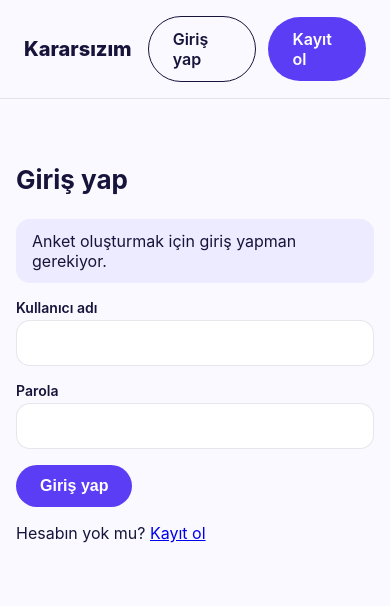
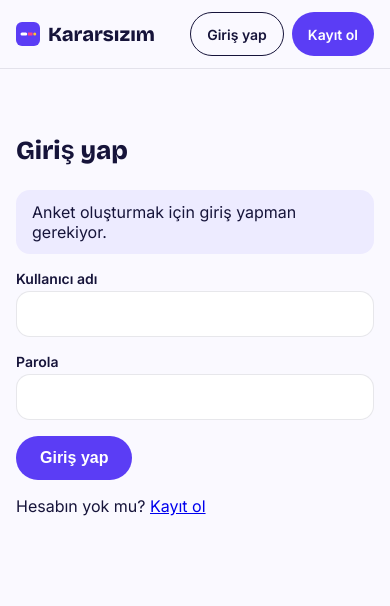
Before and after one commit to Academy-Club/Kararsizim, a Django app: page /giris/?next=/anket/olustur/ in a window 390 px wide. Shown: the top 606 px of the page. Run offline with Django 5.2, Linux system fonts and the light colour scheme.

Commit message:
feat: faz 5 — arayüz cilası
- Google Fonts: Bricolage Grotesque/Inter/JetBrains Mono, preconnect
  + display=swap; başlıklarda Bricolage Grotesque
- --danger tonu WCAG 4.5:1 kontrastı için koyulaştırıldı (--on-brand
  token'ı eklendi, kalan hex/rgba sızıntıları token/color-mix'e taşındı)
- Header'daki mobil taşma bug'ı düzeltildi (flex-wrap + dar ekranda
  küçülen padding), global box-sizing:border-box reset
- Dokunma hedefleri ≥44px, aria-live sunucu render'ında da eklendi
- logo.svg + favicon + dinamik og:title/description (anket sorusu
  paylaşımda görünüyor)
- 404.html (marka diliyle) + 500.html (bağımsız, minimal)
- vote.js: çift gönderimi engelleyen yükleniyor durumu

Lighthouse Accessibility: index/detail/create sayfalarında 100/100.

Co-Authored-By: Claude Sonnet 5 <noreply@anthropic.com>

```diff
--- a/static/css/base.css
+++ b/static/css/base.css
@@ -1,8 +1,17 @@
+*, *::before, *::after {
+  box-sizing: border-box;
+}
+
 body {
   margin: 0;
   background: var(--paper);
   color: var(--ink);
   font-family: "Inter", system-ui, sans-serif;
+}
+
+h1, h2, h3 {
+  font-family: "Bricolage Grotesque", "Inter", system-ui, sans-serif;
+  font-weight: 800;
 }
 
 :focus-visible {
@@ -11,7 +20,10 @@ body {
 }
 
 .btn {
-  display: inline-block;
+  display: inline-flex;
+  align-items: center;
+  justify-content: center;
+  min-height: 44px;
   padding: var(--sp-3) var(--sp-5);
   border-radius: var(--radius-pill);
   font-weight: 600;
@@ -23,7 +35,7 @@ body {
 
 .btn--primary {
   background: var(--violet);
-  color: #fff;
+  color: var(--on-brand);
 }
 
 .btn--secondary {
@@ -34,29 +46,51 @@ body {
 
 .site-header {
   display: flex;
+  flex-wrap: wrap;
   justify-content: space-between;
   align-items: center;
-  gap: var(--sp-4);
+  gap: var(--sp-3);
   padding: var(--sp-4) var(--sp-5);
   border-bottom: 1px solid var(--line);
 }
 
 .site-header__logo {
+  display: inline-flex;
+  align-items: center;
+  gap: var(--sp-2);
+  font-family: "Bricolage Grotesque", "Inter", system-ui, sans-serif;
   font-weight: 800;
   font-size: 20px;
   color: var(--ink);
   text-decoration: none;
 }
 
+.site-header__logo img {
+  width: 24px;
+  height: 24px;
+}
+
 .site-header__nav {
   display: flex;
+  flex-wrap: wrap;
   align-items: center;
-  gap: var(--sp-3);
+  gap: var(--sp-2);
 }
 
 .site-header__user {
   font-weight: 600;
   color: var(--muted);
+}
+
+@media (max-width: 480px) {
+  .site-header {
+    padding: var(--sp-3) var(--sp-4);
+  }
+
+  .site-header__nav .btn {
+    padding: var(--sp-2) var(--sp-4);
+    font-size: 14px;
+  }
 }
 
 .auth-page {
@@ -71,7 +105,7 @@ body {
 }
 
 .info-box {
-  background: rgba(91, 61, 245, 0.08);
+  background: color-mix(in srgb, var(--violet) 8%, transparent);
   color: var(--ink);
   padding: var(--sp-3) var(--sp-4);
   border-radius: var(--radius-input);
@@ -91,11 +125,14 @@ body {
 }
 
 .field input {
+  min-height: 44px;
   padding: var(--sp-3);
   border-radius: var(--radius-input);
   border: 1px solid var(--line);
   font-size: 16px;
   font-family: inherit;
+  box-sizing: border-box;
+  width: 100%;
 }
 
 .field .error {
@@ -108,16 +145,19 @@ body {
   position: fixed;
   bottom: var(--sp-5);
   right: var(--sp-5);
+  left: var(--sp-5);
   display: flex;
   flex-direction: column;
+  align-items: flex-end;
   gap: var(--sp-2);
   z-index: 100;
 }
 
 .toast {
   background: var(--ink);
-  color: #fff;
+  color: var(--on-brand);
   padding: var(--sp-3) var(--sp-4);
   border-radius: var(--radius-input);
   box-shadow: var(--shadow-md);
+  max-width: 100%;
 }
--- a/static/css/components.css
+++ b/static/css/components.css
@@ -11,6 +11,9 @@
 }
 
 .tabs__link {
+  display: inline-flex;
+  align-items: center;
+  min-height: 44px;
   padding: var(--sp-2) var(--sp-4);
   border-radius: var(--radius-pill);
   color: var(--muted);
@@ -131,6 +134,7 @@
   justify-content: space-between;
   gap: var(--sp-3);
   width: 100%;
+  min-height: 44px;
   text-align: left;
   padding: var(--sp-3) var(--sp-4);
   border: 1px solid var(--line);
@@ -149,6 +153,11 @@
 
 .option-row--votable:not(.option-row--results):hover {
   background: color-mix(in srgb, var(--opt-color, var(--violet)) 8%, var(--surface));
+}
+
+.option-row--votable:disabled {
+  opacity: 0.6;
+  cursor: wait;
 }
 
 .option-row--mine {
@@ -202,6 +211,8 @@
 
 .option-input {
   flex: 1;
+  min-height: 44px;
+  min-width: 0;
   padding: var(--sp-3);
   border-radius: var(--radius-input);
   border: 1px solid var(--line);
--- a/static/css/tokens.css
+++ b/static/css/tokens.css
@@ -5,6 +5,7 @@
   --ink:        #16143A;   /* ana metin, koyu mor-lacivert */
   --muted:      #6B6890;   /* ikincil metin */
   --line:       rgba(22, 20, 58, 0.10); /* kenarlık */
+  --on-brand:   #FFFFFF;   /* renkli/koyu zeminlerdeki metin (buton, toast) */
 
   /* canlı renkler — seçenek renkleri de bunlardan gelir */
   --violet:     #5B3DF5;   /* birincil aksiyon */
@@ -20,8 +21,8 @@
   --opt-3: var(--sun);
   --opt-4: var(--sky);
 
-  /* durum */
-  --danger:     #E5484D;
+  /* durum — --paper/--surface üzerinde en az 4.5:1 kontrast için koyulaştırıldı */
+  --danger:     #C7282E;
 
   /* gölge: griye değil, mora çalar */
   --shadow-sm: 0 2px 8px rgba(91, 61, 245, 0.08);
--- a/templates/base.html
+++ b/templates/base.html
@@ -5,6 +5,20 @@
   <meta charset="UTF-8">
   <meta name="viewport" content="width=device-width, initial-scale=1">
   <title>{% block title %}Kararsızım{% endblock %}</title>
+  <meta name="description" content="{% block meta_description %}Sen sor, kalabalık karar versin.{% endblock %}">
+
+  <meta property="og:type" content="website">
+  <meta property="og:site_name" content="Kararsızım">
+  <meta property="og:title" content="{% block og_title %}Kararsızım{% endblock %}">
+  <meta property="og:description" content="{% block og_description %}Sen sor, kalabalık karar versin.{% endblock %}">
+  <meta property="og:image" content="{% block og_image %}{{ request.scheme }}://{{ request.get_host }}{% static 'img/logo.svg' %}{% endblock %}">
+
+  <link rel="icon" type="image/svg+xml" href="{% static 'img/logo.svg' %}">
+
+  <link rel="preconnect" href="https://fonts.googleapis.com">
+  <link rel="preconnect" href="https://fonts.gstatic.com" crossorigin>
+  <link href="https://fonts.googleapis.com/css2?family=Bricolage+Grotesque:wght@700;800&family=Inter:wght@400;500;600&family=JetBrains+Mono:wght@500&display=swap" rel="stylesheet">
+
   <link rel="stylesheet" href="{% static 'css/tokens.css' %}">
   <link rel="stylesheet" href="{% static 'css/base.css' %}">
   <link rel="stylesheet" href="{% static 'css/components.css' %}">
--- a/templates/partials/header.html
+++ b/templates/partials/header.html
@@ -1,5 +1,9 @@
+{% load static %}
 <header class="site-header">
-  <a class="site-header__logo" href="{% url 'polls:index' %}">Kararsızım</a>
+  <a class="site-header__logo" href="{% url 'polls:index' %}">
+    <img src="{% static 'img/logo.svg' %}" alt="" width="24" height="24">
+    Kararsızım
+  </a>
   <nav class="site-header__nav">
     {% if user.is_authenticated %}
       <span class="site-header__user">@{{ user.username }}</span>
--- a/templates/polls/detail.html
+++ b/templates/polls/detail.html
@@ -2,6 +2,9 @@
 {% load humanize static %}
 
 {% block title %}{{ poll.question }} · Kararsızım{% endblock %}
+{% block meta_description %}{% firstof poll.description "Sen sor, kalabalık karar versin." %}{% endblock %}
+{% block og_title %}{{ poll.question }}{% endblock %}
+{% block og_description %}{% firstof poll.description "Sen sor, kalabalık karar versin." %}{% endblock %}
 
 {% block content %}
 <main class="page poll-detail">
@@ -22,7 +25,7 @@
   </div>
   <p class="poll-card__badge">{{ poll.indecision_badge }}</p>
 
-  <ul class="option-list" id="option-list">
+  <ul class="option-list" id="option-list" aria-live="polite">
     {% for option in poll.options.all %}
       <li>
         {% if can_vote %}
```
Also changed, not shown: static/js/vote.js (+15 -1 lines), templates/404.html (added, +13 -0 lines), templates/500.html (added, +42 -0 lines), static/img/logo.svg (added).
